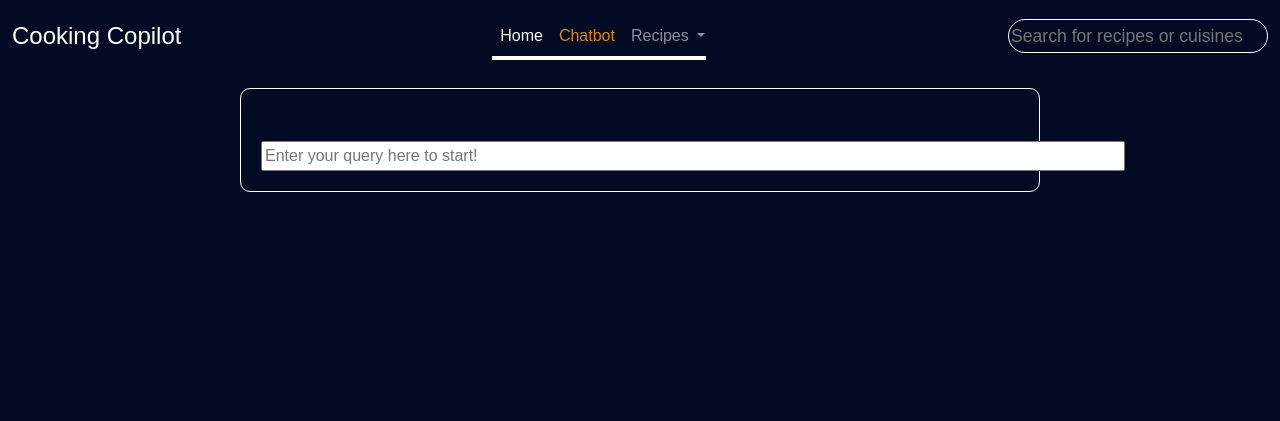
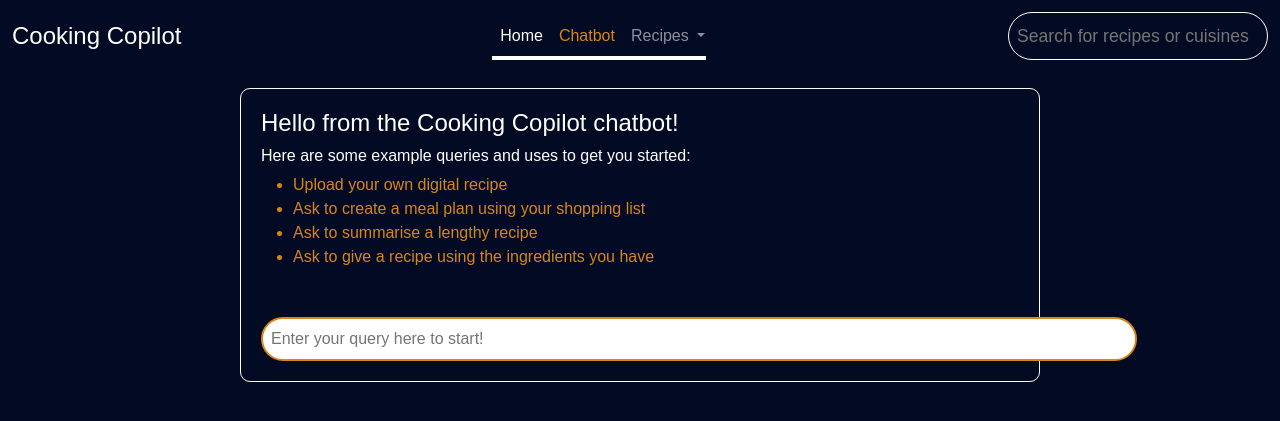
Before and after one commit to sbains2303/AI-Chatbots, a Flask app: page /chatbot in a window 1280 px wide. Shown: the top 421 px of the page. Run offline with Flask 3, Linux system fonts and the light colour scheme; some web fonts are replaced.

Commit message:
improved ui for chatbot
Added text to help new users and changed style of input box and search bar

```diff
--- a/code/website/static/css/style.css
+++ b/code/website/static/css/style.css
@@ -329,12 +329,14 @@ textarea {
   color: white;
   outline: none;
   line-height: 30px;
+  padding: 0.5rem;
   width: 260px;
   float: left;
   font-size: 1.1rem;
   transition: 0.7s ease;
   border-radius: 60px;
   border: 1px solid white;
+  box-sizing: border-box;
 }
 
 .section-box {
@@ -389,6 +391,7 @@ textarea {
     color: #D78617;
 }
 
+
 .search-input:hover,
 .search-input:focus {
   width: 320px;
@@ -440,17 +443,7 @@ textarea {
       transition: all 0.25s ease-in-out;
 }
 
-.chat-box {
-    margin-top: 1rem;
-    border: 1px solid white;
-    border-radius: 10px;
-    padding: 20px;
-    margin-bottom: 20px;
 
-    .input:hover, textarea:hover {
-     border: 2px solid #D78617;
-    }
-}
 
 .user-request {
     font-size: 1rem;
--- a/code/website/templates/chatbot.html
+++ b/code/website/templates/chatbot.html
@@ -6,8 +6,19 @@
     <div class="chat-box" style="margin-top: 1rem; margin-left:15rem; border: 1px solid white; border-radius: 10px;
     padding: 20px; margin-bottom: 20px; width:50rem;">
         <form method="post" onsubmit="return submitForm()">
-            <div id="chat-history"></div>
-            <input type="text" class="input-chat" id="prompt-input" name="prompt" size="90" style="margin-top:2rem;" placeholder="Enter your query here to start!">
+            <div id="chat-history">
+                <div>
+                    <h4 style="color:white">Hello from the Cooking Copilot chatbot!</h4>
+                    <h4 style="color:white; font-size:1rem;">Here are some example queries and uses to get you started:</h4>
+                    <ul style="color:#D78617">
+                        <li>Upload your own digital recipe</li>
+                        <li>Ask to create a meal plan using your shopping list</li>
+                        <li>Ask to summarise a lengthy recipe</li>
+                        <li>Ask to give a recipe using the ingredients you have</li>
+                    </ul>
+                </div>
+            </div>
+            <input type="text" class="input-chat" id="prompt-input" name="prompt" size="90" style="margin-top:2rem;padding:0.5rem;border-radius:4rem;box-sizing: border-box;border: 2px solid #D78617;" placeholder="Enter your query here to start!">
         </form>
     </div>
 
--- a/code/website/templates/layout.html
+++ b/code/website/templates/layout.html
@@ -90,7 +90,6 @@
             <h3>Fish and Chips</h3>
           </div>
         </div>
-        <!-- Add more carousel items as needed -->
         </div>
         <button class="carousel-control-prev" type="button" data-bs-target="#recipeCarousel" data-bs-slide="prev">
           <span class="carousel-control-prev-icon" aria-hidden="true"></span>
```
